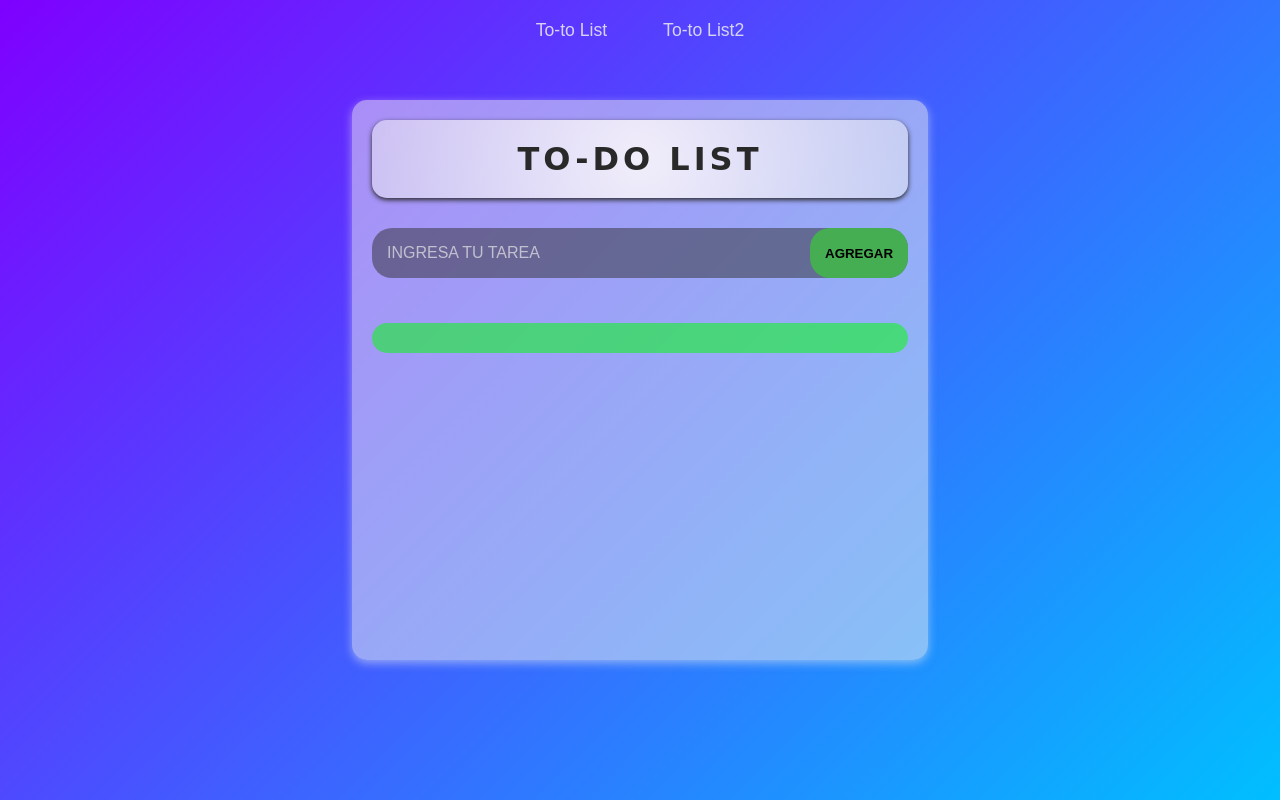
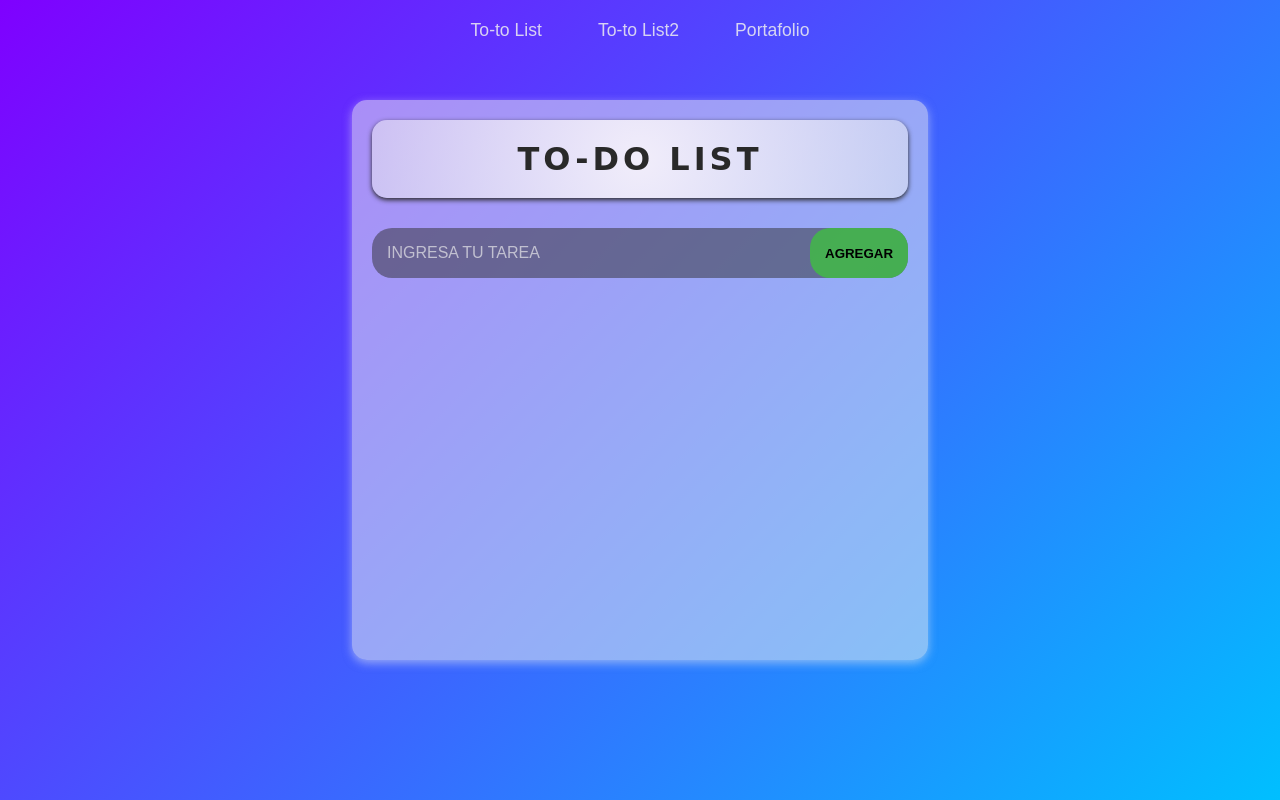
Before and after one commit to timonM1/todoList, a plain HTML site: page todoList2.html in a window 1280 px wide. Drawn offline with Linux system fonts and the light colour scheme.

Commit message:
Se agrego portafolio

```diff
--- a/nav.html
+++ b/nav.html
@@ -3,5 +3,6 @@
     <ul>
         <li><a href="index.html">To-to List<span></span></a></li>
         <li><a href="todoList2.html">To-to List2<span></span></a></li>
+        <li><a href="https://timonm1.github.io/web/">Portafolio<span></span></a></li>
     </ul>
 </nav>
--- a/todoList2.html
+++ b/todoList2.html
@@ -24,11 +24,7 @@
 
         <section class="tasks-to-do">
             <ul id="list-container">
-                <li class="check-task">
-                    <!-- <input type="checkbox">
-                    <p class="checked">CLAUDIO</p>
-                    <i class="fa-solid fa-x"></i> -->
-                </li>
+
             </ul>
         </section>
     </main>
```
